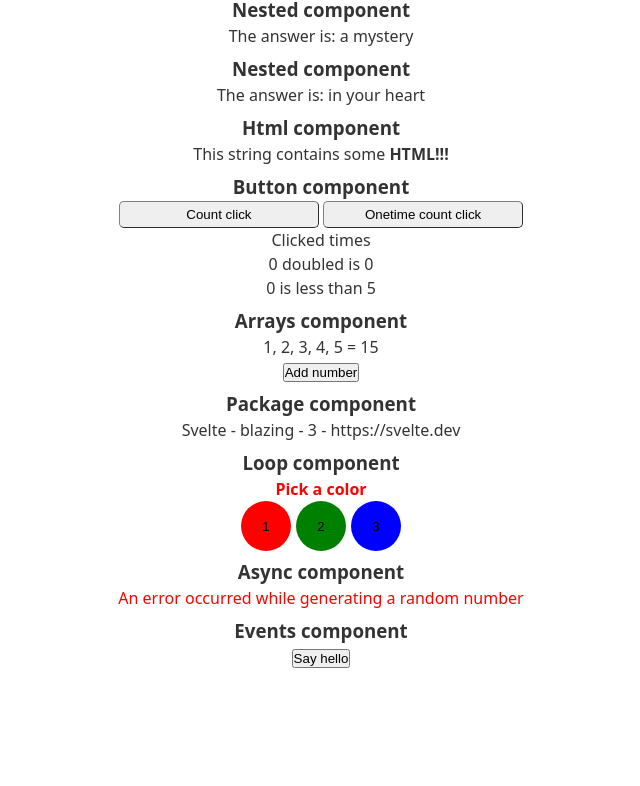
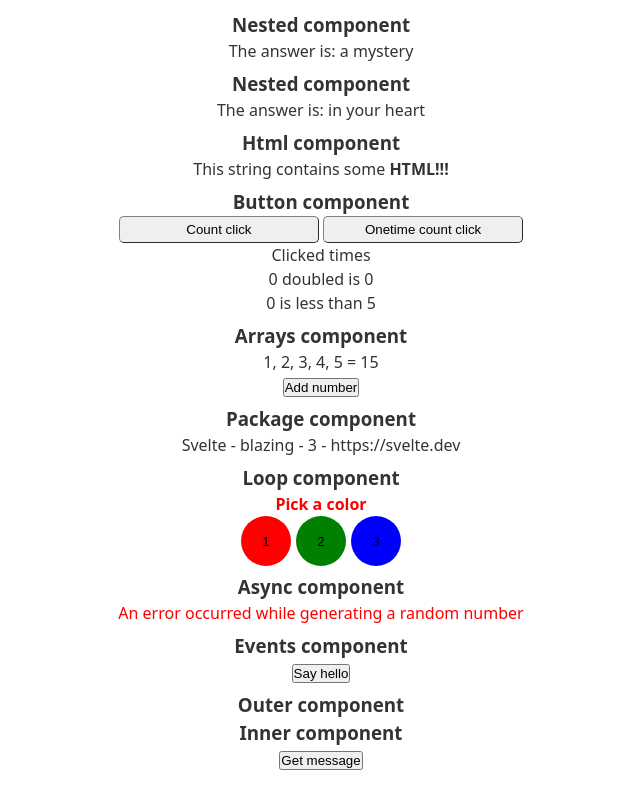
Before and after one commit to nicrodriguezval/svelte-test, a SvelteKit app: page / in a window 1280 px wide. Shown: the part 312-1098 px from the top of the page, without its empty margins (319-959 px from the left). Before the commit the page ends 981 px from the top, so only its background shows below. Built offline with nearby package versions, Linux system fonts and the light colour scheme.

Commit message:
Add Inner and Outer components with event forwarding

```diff
--- /dev/null
+++ b/src/components/Inner.svelte
@@ -0,0 +1,19 @@
+<script>
+	import { createEventDispatcher } from 'svelte';
+
+	const dispatch = createEventDispatcher();
+
+	function sayHello() {
+
+		dispatch('message', { value: 'This is a message' });
+
+	}
+</script>
+
+<section>
+	<h3>Inner component</h3>
+
+	<button on:click={sayHello}>
+		Get message
+	</button>
+</section>
--- /dev/null
+++ b/src/components/Outer.svelte
@@ -0,0 +1,10 @@
+<script>
+	import Inner from "./Inner.svelte";
+
+</script>
+
+<section>
+	<h3>Outer component</h3>
+
+	<Inner on:message />
+</section>
--- a/src/routes/+page.svelte
+++ b/src/routes/+page.svelte
@@ -7,6 +7,7 @@
 	import Loop from '../components/Loop.svelte';
 	import Async from '../components/Async.svelte';
 	import Events from '../components/Events.svelte';
+	import Outer from '../components/Outer.svelte';
 
 	const name = 'Svelte';
 	const src = 'https://compote.slate.com/images/697b023b-64a5-49a0-8059-27b963453fb1.gif';
@@ -20,6 +21,10 @@
 
 	function hello(event: CustomEvent<{ name: string }>) {
 		alert(`Hello, ${event.detail.name}!`);
+	}
+
+	function message(event: CustomEvent<{ value: string }>) {
+		alert(`The message is: ${event.detail.value}`);
 	}
 </script>
 
@@ -39,6 +44,7 @@
 	<Loop />
 	<Async />
 	<Events on:hello={hello} />
+	<Outer on:message={message} />
 </main>
 
 <style>
@@ -48,6 +54,7 @@
 		gap: 7px;
 		min-height: 100vh;
 		text-align: center;
+		padding: 15px;
 	}
 
 	h1 {
```
